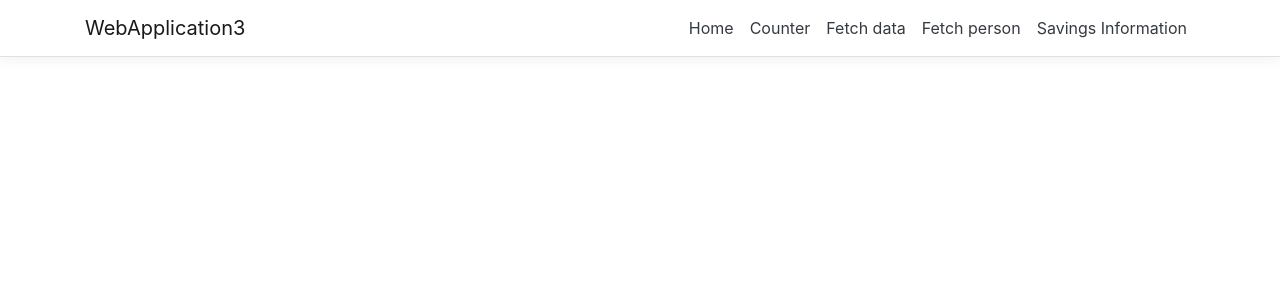
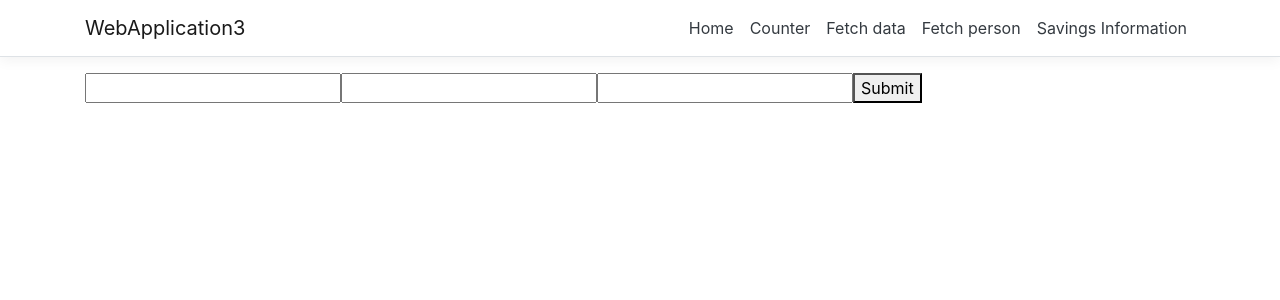
Before and after one commit to CombatPanda/PiggyRiders2, a React (Create React App) app in the folder ClientApp/: page /SavingsManagerInformations/add in a window 1280 px wide. Shown: the top 300 px of the page. Built offline with nearby package versions, Linux system fonts and the light colour scheme; no server answers.

Commit message:
add veikia

```diff
--- a/ClientApp/src/App.js
+++ b/ClientApp/src/App.js
@@ -8,6 +8,7 @@ import FetchRandomUser from "./components/FetchRandomUser";
 import FetchSavingInfo from "./components/FetchSavingInfo";
 import SavingInfoDetails from "./components/SavingInfoDetails";
 import './custom.css'
+import AddSavingInfo from "./components/AddSavingInfo";
 
 export default class App extends Component {
   static displayName = App.name;
@@ -20,7 +21,8 @@ export default class App extends Component {
         <Route path='/fetch-data' component={FetchData} />
         <Route path='/fetch-random' component={FetchRandomUser} />
         <Route path='/SavingsManagerInformations' exact component={FetchSavingInfo} />
-        <Route path="/SavingsManagerInformations/:id" component={SavingInfoDetails} />
+        <Route path="/SavingsManagerInformations/:id" exact component={SavingInfoDetails} />
+        <Route path="/SavingsManagerInformations/add" exact component={AddSavingInfo} />
       </Layout>
     );
   }
--- /dev/null
+++ b/ClientApp/src/components/AddSavingInfo.js
@@ -0,0 +1,47 @@
+import React, { useState } from 'react';
+
+const AddSavingInfo = () => {
+
+    const [purpose, setPurpose] = useState('');
+    const [cost, setCost] = useState('');
+    const [date, setDate] = useState('');
+
+    const updatePurpose = e => {
+        setPurpose(e.target.value);
+    };
+    const updateCost = e => {
+        setCost(e.target.value);
+    };
+    const updateDate = e => {
+        setDate(e.target.value);
+    };
+
+    const addSavingInfo = e => {
+        e.preventDefault();
+        fetch('https://localhost:44312/api/SavingsManagerInformations', {
+            method: 'POST',
+            headers: {
+                'Accept': 'application/json',
+                'Content-Type': 'application/json',
+            },
+            body: JSON.stringify({
+                purpose: purpose,
+                Cost: cost,
+                Date: date,
+                savedAmount: 0,
+                Status: "Not started"
+            })
+        })
+
+    };
+
+    return (
+        <form onSubmit={addSavingInfo}>
+            <input type="text" name="purpose" value={purpose} onChange={updatePurpose} />
+            <input type="text" name="cost" value={cost} onChange={updateCost} />
+            <input type="text" name="date" value={date} onChange={updateDate}/>
+            <button>Submit</button>
+        </form>
+    );
+};
+export default AddSavingInfo;
--- a/ClientApp/src/components/FetchData.js
+++ b/ClientApp/src/components/FetchData.js
@@ -1,4 +1,5 @@
 import React, { Component } from 'react';
+
 
 export class FetchData extends Component {
   static displayName = FetchData.name;
--- a/ClientApp/src/components/FetchSavingInfo.js
+++ b/ClientApp/src/components/FetchSavingInfo.js
@@ -1,7 +1,6 @@
 import React, { useState, useEffect } from 'react';
-import { Link } from 'react-router-dom';
-
-
+import { Route } from 'react-router-dom';
+import { Button } from 'reactstrap';
 
 function FetchSavingInfo() {
 
@@ -22,6 +21,14 @@ function FetchSavingInfo() {
     return (
         <div>
             <table className='table table-striped' aria-labelledby="tabelLabel">
+                <Route render={({ history }) => (
+                    <Button
+                        type="primary"
+                        onClick={() => { history.push('/SavingsManagerInformations/add') }}
+                    >
+                        Add new
+                    </Button>
+                )} />
                 <thead>
                     <tr>
                         <th>Purpose</th>
@@ -34,11 +41,22 @@ function FetchSavingInfo() {
                 <tbody>
                     {items.map(item =>
                         <tr key={item.id}>
-                            <td><Link to={`/SavingsManagerInformations/${item.id}`}>{item.purpose}</Link></td>
+                            <td>{item.purpose}</td>
                             <td>{item.cost}</td>
                             <td>{item.date}</td>
                             <td>{item.savedAmount}</td>
                             <td>{item.status}</td>
+                            <td>
+                                <Route render={({ history }) => (
+                                    <Button
+                                        type="primary"
+                                        onClick={() => { history.push(`/SavingsManagerInformations/${item.id}`) }}
+                                    >
+                                        Edit
+                                    </Button>
+                                )} />
+                            </td>
+                            <td>delete</td>
                         </tr>
                     )}
                 </tbody>
```
